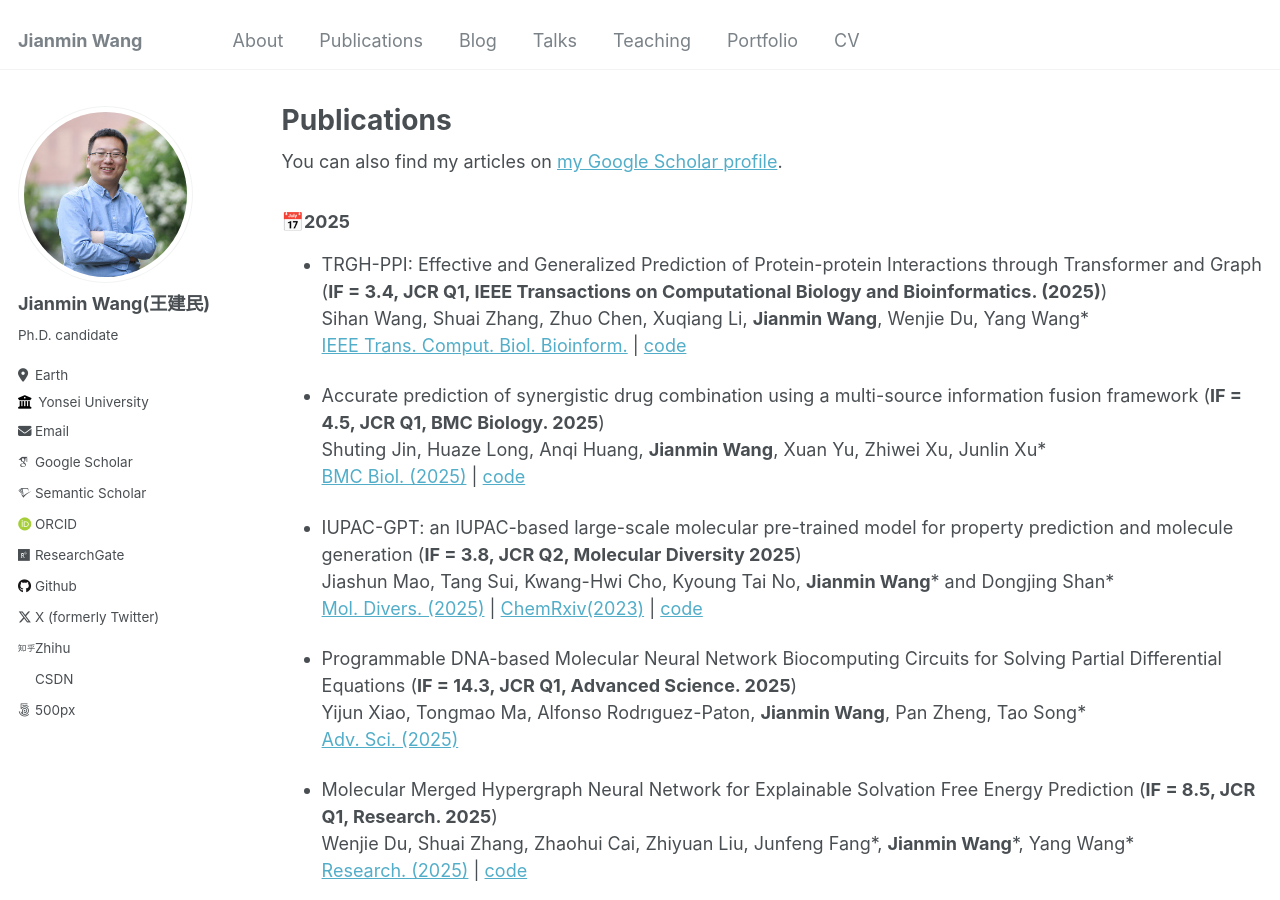
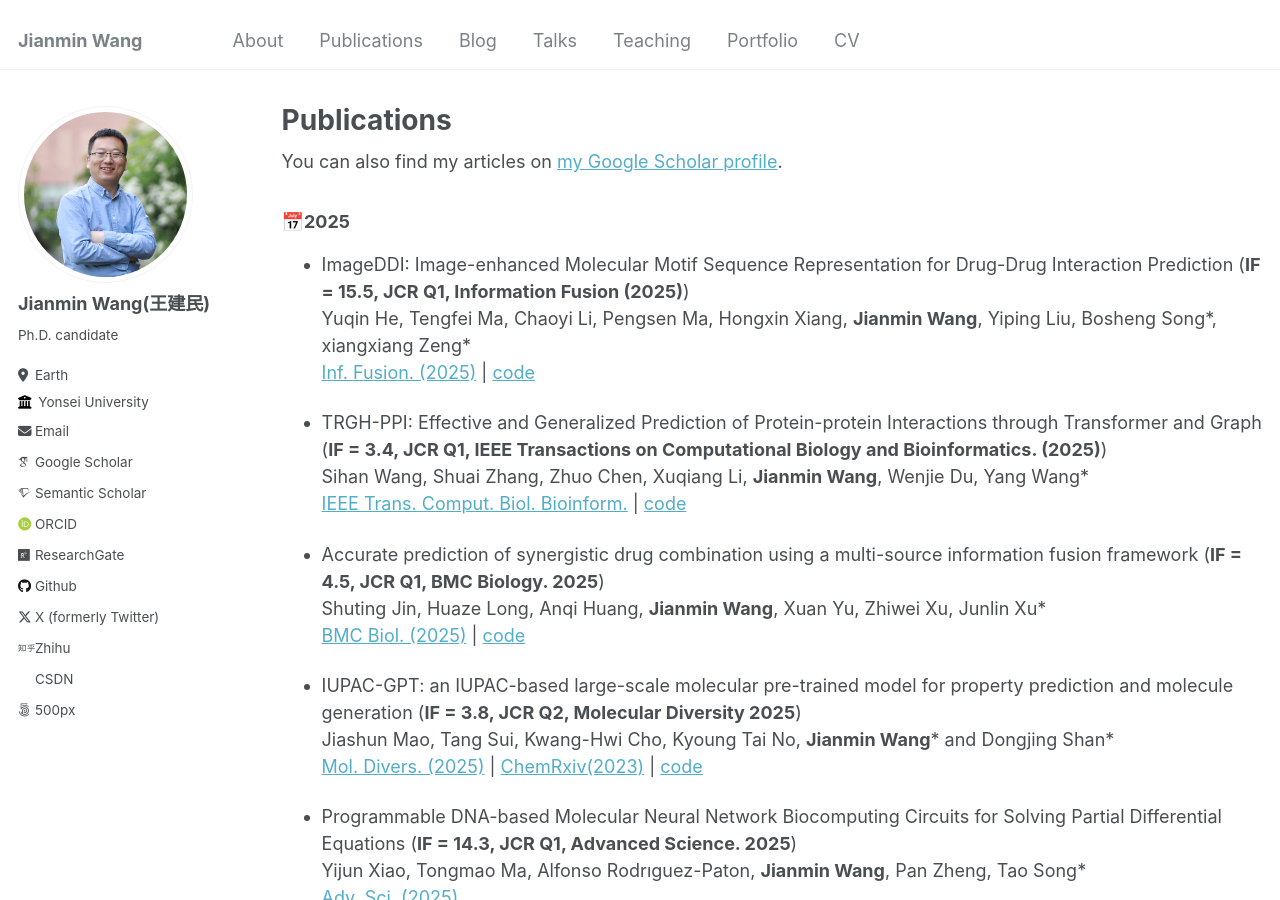
Before and after one commit to Jianmin2drugai/Jianmin2drugai.github.io, a Jekyll site: the page built from _pages/publications.md, in a window 1280 px wide and 900 px high. Built offline with Jekyll 4.4.1, drawn with Linux system fonts in a browser that asks for light colours; some web fonts are replaced.

Commit message:
Update publications.md

```diff
--- a/_pages/publications.md
+++ b/_pages/publications.md
@@ -16,6 +16,10 @@ author_profile: true
 {% endfor %}
 
 ### &#x1F4C5;2025
+
+*   ImageDDI: Image-enhanced Molecular Motif Sequence Representation for Drug-Drug Interaction Prediction (**IF = 15.5, JCR Q1, Information Fusion (2025)**)
+    Yuqin He, Tengfei Ma, Chaoyi Li, Pengsen Ma, Hongxin Xiang, **Jianmin Wang**, Yiping Liu, Bosheng Song\*, xiangxiang Zeng\*
+    [Inf. Fusion. (2025)](https://www.sciencedirect.com/journal/information-fusion) | [code](https://www.sciencedirect.com/journal/information-fusion)
 
 *   TRGH-PPI: Effective and Generalized Prediction of Protein-protein Interactions through Transformer and Graph (**IF = 3.4, JCR Q1, IEEE Transactions on Computational Biology and Bioinformatics. (2025)**)
     Sihan Wang, Shuai Zhang, Zhuo Chen, Xuqiang Li, **Jianmin Wang**, Wenjie Du, Yang Wang\*
```
